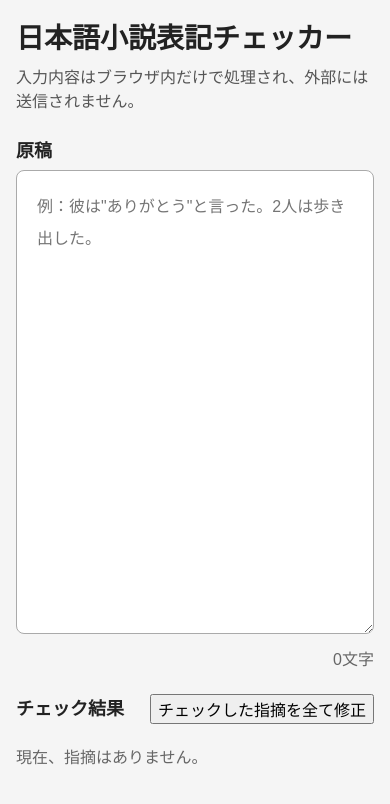
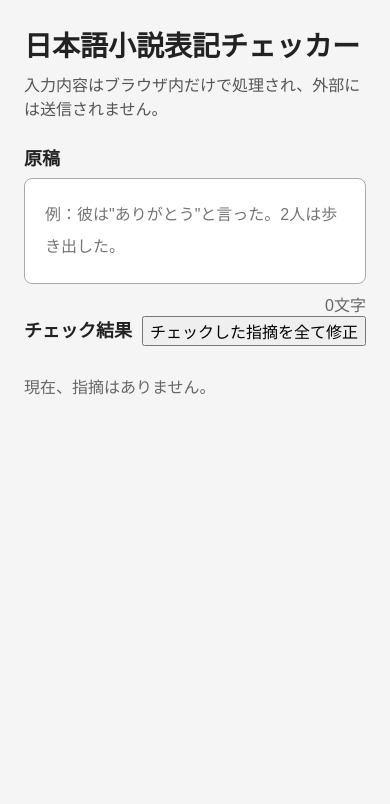
Before and after one commit to subtle-dawn/novel-checker, a React (Vite) app: page / in a window 390 px wide. Shown: the top 804 px of the page. Built offline with nearby package versions, Linux system fonts and the light colour scheme.

Commit message:
指摘一覧だけスクロールするように変更

```diff
--- a/src/App.css
+++ b/src/App.css
@@ -1,3 +1,76 @@
+html,
+body,
+#root {
+  height: 100%;
+  margin: 0;
+  overflow: hidden;
+}
+
+/* アプリ全体を画面の高さに固定 */
+.app {
+  height: 100vh;
+  display: flex;
+  flex-direction: column;
+  overflow: hidden;
+}
+
+/* タイトルと説明文は固定 */
+.header {
+  flex-shrink: 0;
+}
+
+/* 原稿欄とチェック結果欄 */
+.workspace {
+  flex: 1;
+  min-height: 0;
+
+  display: grid;
+  grid-template-columns: minmax(0, 1fr) minmax(320px, 1fr);
+  gap: 24px;
+
+  overflow: hidden;
+}
+
+/* 原稿欄全体を固定 */
+.editor-panel {
+  min-height: 0;
+  display: flex;
+  flex-direction: column;
+  overflow: hidden;
+}
+
+/* テキストエリアだけ、残りの高さを使用 */
+.editor-panel textarea {
+  flex: 1;
+  min-height: 0;
+  resize: none;
+}
+
+/* 「0文字」も固定 */
+.text-information {
+  flex-shrink: 0;
+}
+
+/* チェック結果欄 */
+.issues-panel {
+  min-height: 0;
+  display: flex;
+  flex-direction: column;
+  overflow: hidden;
+}
+
+/* 「チェック結果」と一括修正ボタンを固定 */
+.issues-header {
+  flex-shrink: 0;
+}
+
+/* 指摘一覧だけをスクロール */
+.issue-list {
+  flex: 1;
+  min-height: 0;
+  overflow-y: auto;
+}
+
 #root {
   min-height: 100vh;
 }
@@ -129,16 +202,34 @@ textarea:focus {
   color: #666;
 }
 
-@media (max-width: 800px) {
+@media (max-width: 768px) {
+  html,
+  body,
+  #root {
+    height: auto;
+    overflow: auto;
+  }
+
   .app {
-    padding: 16px;
+    height: auto;
+    min-height: 100vh;
+    overflow: visible;
   }
 
   .workspace {
-    grid-template-columns: 1fr;
+    display: block;
+    overflow: visible;
   }
 
-  textarea {
-    min-height: 55vh;
+  .editor-panel textarea {
+    height: 50vh;
+  }
+
+  .issues-panel {
+    overflow: visible;
+  }
+
+  .issue-list {
+    overflow: visible;
   }
 }
```
